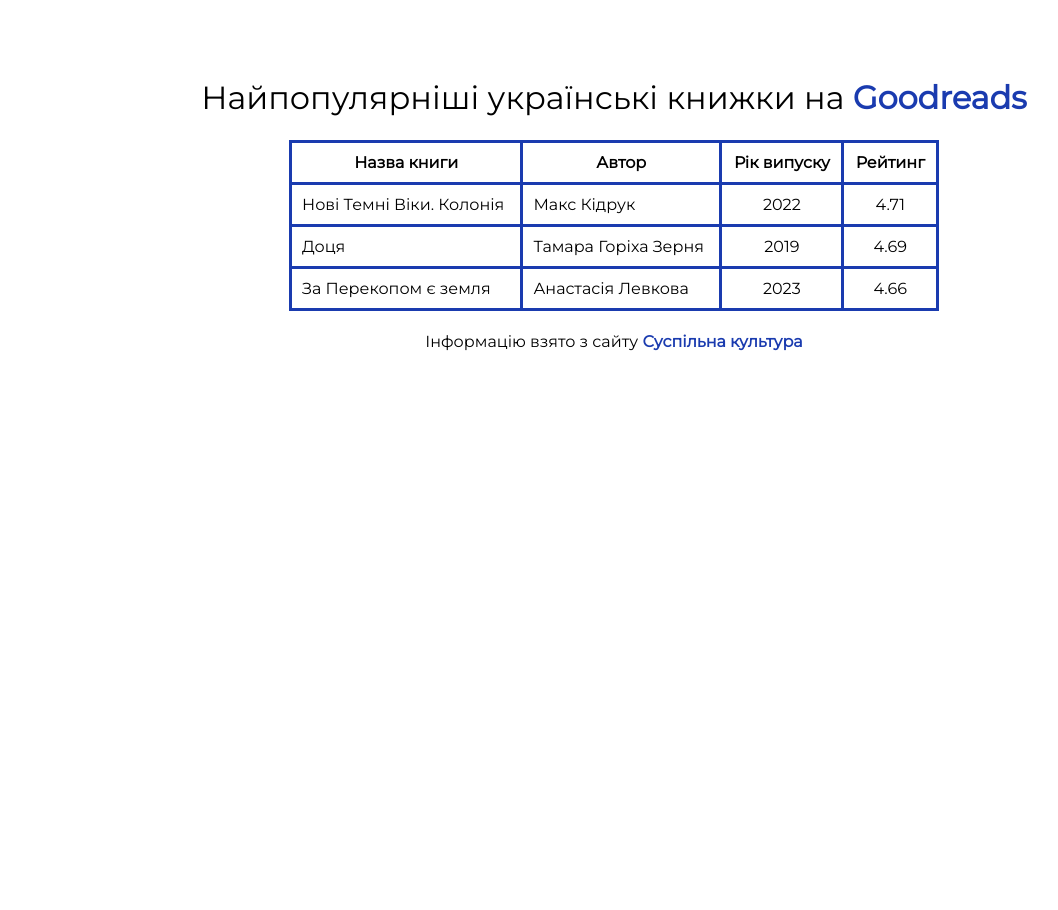
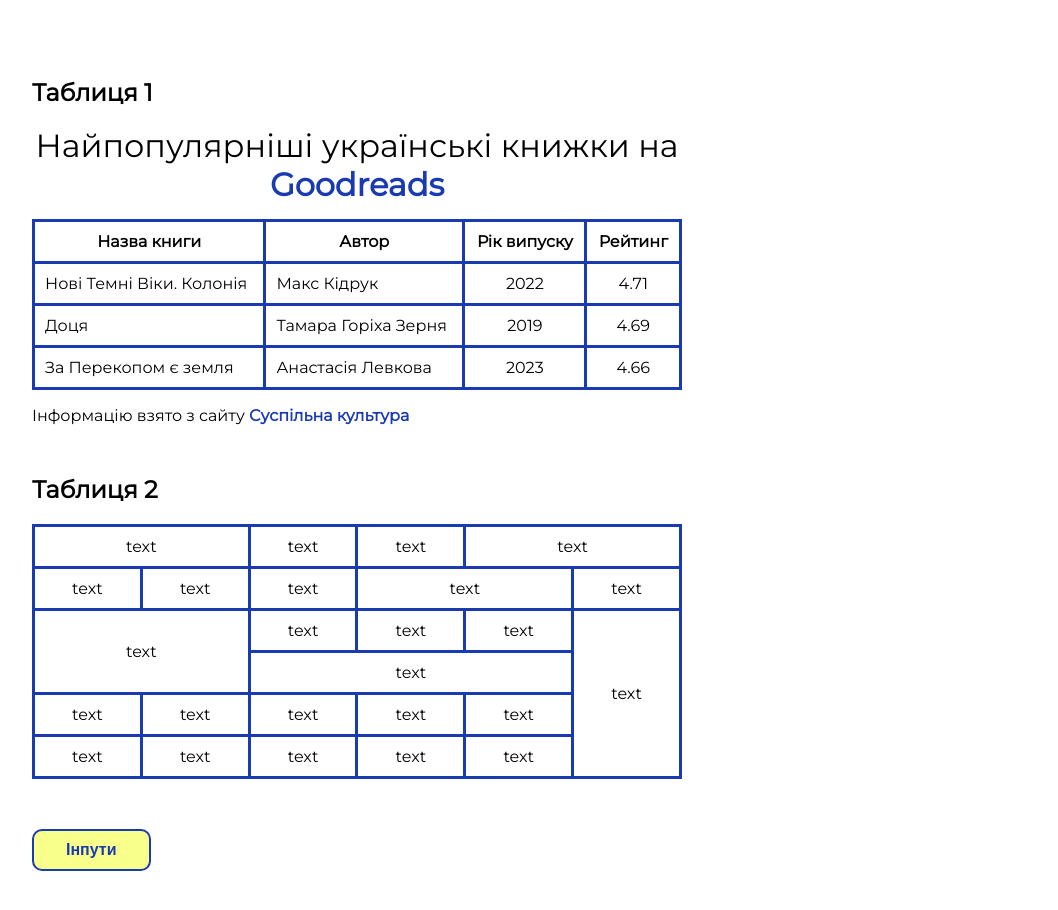
Before and after one commit to AnnaBurkova/fe-start-08-08-24, a plain HTML site: page HW-3/Index.html in a window 1280 px wide. Shown: the whole page, without its empty margins (26-1084 px from the left). Before the commit the page ends 800 px from the top, so only its background shows below. Drawn offline with Linux system fonts and the light colour scheme.

Commit message:
Додає фінальне виконання д.з.
1. Додає табличку 2
2. Додає інпути

```diff
--- a/HW-3/Index.html
+++ b/HW-3/Index.html
@@ -13,42 +13,95 @@
     <link rel="stylesheet" href="style.css" />
   </head>
   <body>
-    <h1 class="title">
+    <section>
+      <h1>Таблиця 1</h1>
+    <table>
+    <caption class="title">
       Найпопулярніші українські книжки на
       <a href="https://www.goodreads.com/">Goodreads</a>
-    </h1>
-    <table>
+    </caption>
+    <thead>
       <tr>
-        <td class="column-name">Назва книги</td>
-        <td class="column-name">Автор</td>
-        <td class="column-name">Рік випуску</td>
-        <td class="column-name">Рейтинг</td>
+        <th>Назва книги</th>
+        <th>Автор</th>
+        <th>Рік випуску</th>
+        <th>Рейтинг</th>
+      </tr>
+    </thead>
+    <tbody>
+      <tr>
+        <td class="column-data">Нові Темні Віки. Колонія</td>
+        <td class="column-data">Макс Кідрук</td>
+        <td>2022</td>
+        <td>4.71</td>
       </tr>
       <tr>
-        <td>Нові Темні Віки. Колонія</td>
-        <td>Макс Кідрук</td>
-        <td class="column-data">2022</td>
-        <td class="column-data">4.71</td>
+        <td class="column-data">Доця</td>
+        <td class="column-data">Тамара Горіха Зерня</td>
+        <td>2019</td>
+        <td>4.69</td>
       </tr>
       <tr>
-        <td>Доця</td>
-        <td>Тамара Горіха Зерня</td>
-        <td class="column-data">2019</td>
-        <td class="column-data">4.69</td>
+        <td class="column-data">За Перекопом є земля</td>
+        <td class="column-data">Анастасія Левкова</td>
+        <td>2023</td>
+        <td>4.66</td>
       </tr>
-      <tr>
-        <td>За Перекопом є земля</td>
-        <td>Анастасія Левкова</td>
-        <td class="column-data">2023</td>
-        <td class="column-data">4.66</td>
-      </tr>
+    </tbody>
     </table>
     <p>
       Інформацію взято з сайту
       <a
         href="https://suspilne.media/culture/708646-25-najpopularnisih-ukrainskih-knizok-na-goodreads-perelik/"
-        >Суспільна культура</a
-      >
+        >Суспільна культура</a>
     </p>
+</section>
+<section>
+  <h1>Таблиця 2</h1>
+    <table>
+      <tr>
+        <td colspan="2">text</td>
+        <td>text</td>
+        <td>text</td>
+        <td colspan="2">text</td>
+      </tr>
+      <tr>
+        <td>text</td>
+        <td>text</td>
+        <td>text</td>
+        <td colspan="2">text</td>
+        <td>text</td>
+      </tr>
+      <tr>
+        <td colspan="2" rowspan="2">text</td>
+        <td>text</td>
+        <td>text</td>
+        <td>text</td>
+        <td rowspan="4">text</td>
+      </tr>
+      <tr>
+        <td colspan="3">text</td>
+      </tr>
+      <tr>
+        <td>text</td>
+        <td>text</td>
+        <td>text</td>
+        <td>text</td>
+        <td>text</td>
+      </tr>
+      <tr>
+        <td>text</td>
+        <td>text</td>
+        <td>text</td>
+        <td>text</td>
+        <td>text</td>
+      </tr>
+    </table>
+  </section>
+<nav>
+    <button class="button">
+      <a href="./Inputs.html">Інпути</a>
+    </button>
+    </nav>
   </body>
 </html>
--- a/HW-3/style.css
+++ b/HW-3/style.css
@@ -1,12 +1,13 @@
+section{
+  margin-bottom: 50px;
+}
+
 body {
-    display: flex;
-    flex-direction: column;
-    align-items: center;
     padding: 50px;
     font-family: Montserrat;
   }
 
-a{
+a {
     text-decoration: none;
     color: #1a3baf;
     font-weight: 600;
@@ -15,12 +16,10 @@
 table {
   width: 650px;
   border-collapse: collapse;
-  margin-bottom: 5px;
-	border: 1px solid #1a3baf;
 }
 
 td {
-  text-align: left;
+  text-align: center;
 	padding: 10px;
 	border: 3px solid #1a3baf;
 }
@@ -35,15 +34,23 @@
     font-size: 32px;
     font-weight: 400;
     line-height: 38.73px;
-    text-align: center;
     color: black;
- }
-
- .column-name{
-  text-align: center;
-  font-weight: 600;
+    margin-bottom: 15px;
  }
 
  .column-data{
-  text-align: center;
+  text-align: left;
  }
+
+  .button {
+  background-color: rgb(249 255 139);
+  border-style: solid;
+  border-color: #1a3baf;
+  border-radius: 10px;
+  padding: 10px 32px;
+  font-size: 16px;
+}
+
+.forms{
+  display: flex;
+}
```
Also changed, not shown: HW-3/Inputs.html (added, +97 -0 lines), HW-3/img/submit_5307921.png (added).
